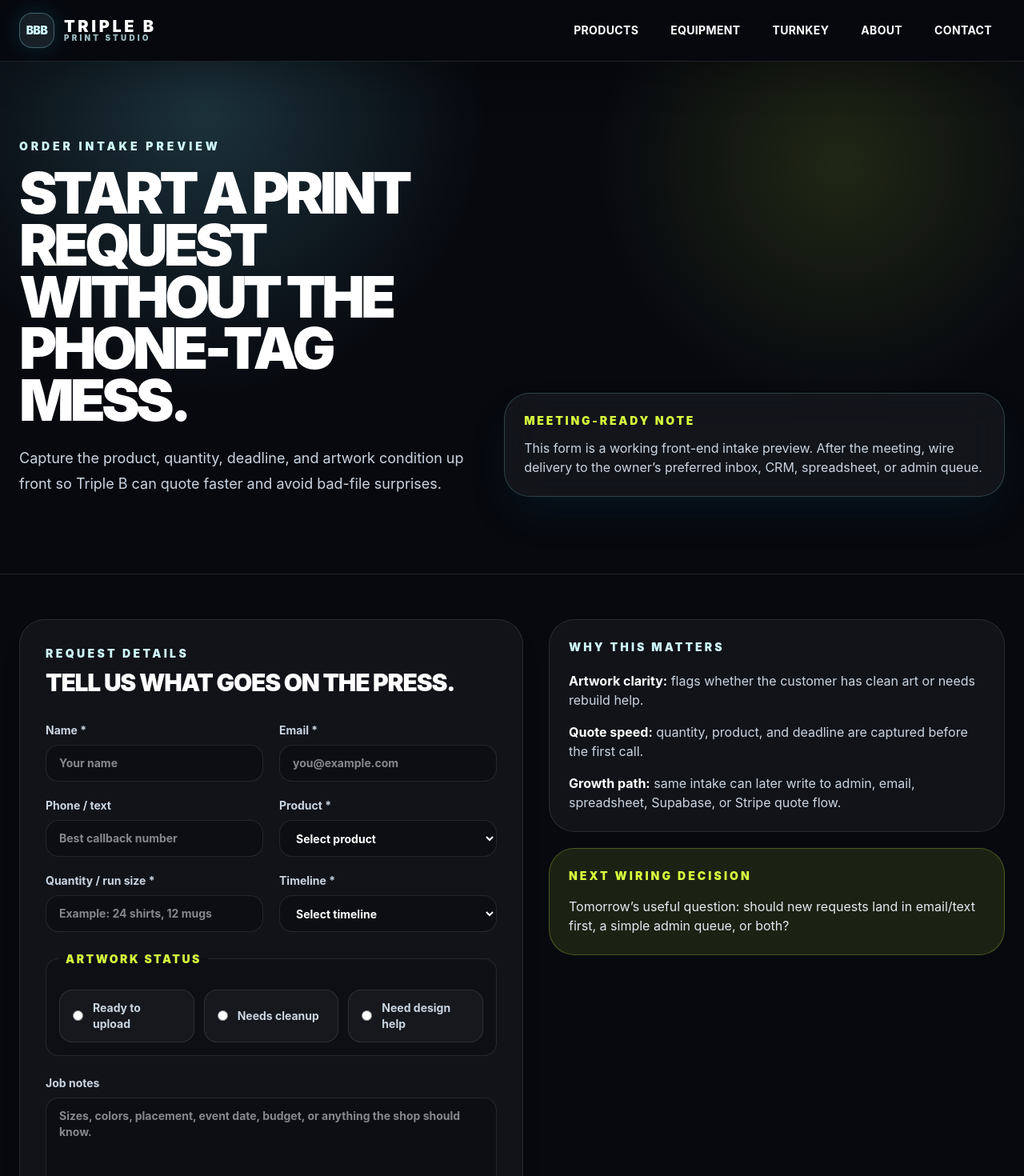
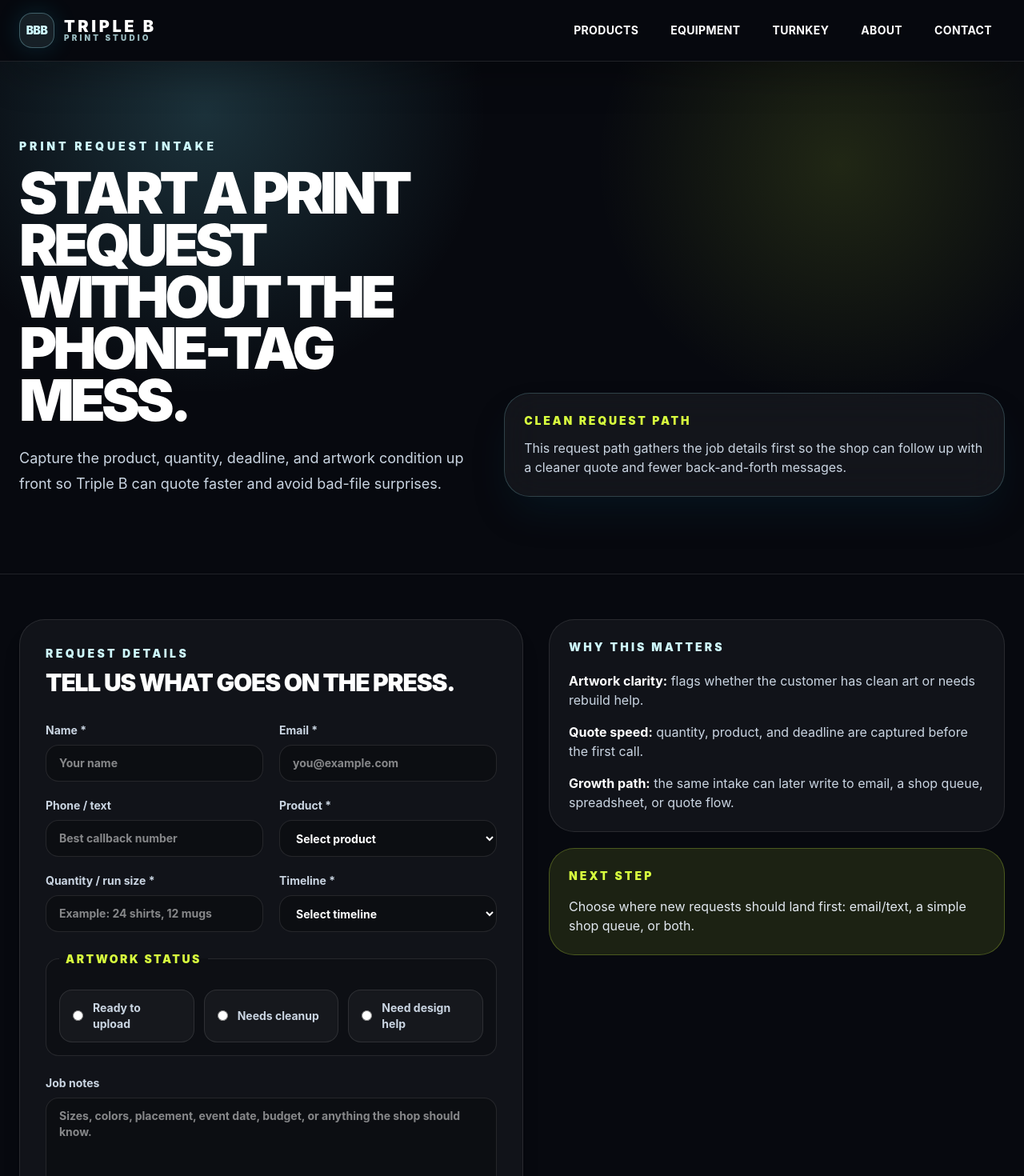
Before and after one commit to kn8-codes/triple-b-prints, a SvelteKit app: page /contact in a window 1280 px wide. Shown: the top 1470 px of the page at 80% size. Built offline with nearby package versions, Linux system fonts and the light colour scheme.

Commit message:
fix: tidy BBB final demo polish

```diff
--- a/scripts/smoke-checkout-boundary.mjs
+++ b/scripts/smoke-checkout-boundary.mjs
@@ -1,6 +1,7 @@
 #!/usr/bin/env node
 
 const baseUrl = process.env.BBB_BASE_URL ?? 'http://127.0.0.1:5174';
+const siteOrigin = new URL(baseUrl).origin;
 
 const routes = ['/', '/shop/hoodie', '/shop/success?session_id=cs_test_smoke&product=hoodie'];
 
@@ -26,6 +27,7 @@ async function smokeArtworkValidation() {
 
 	const response = await fetch(`${baseUrl}/api/validate-artwork`, {
 		method: 'POST',
+		headers: { origin: siteOrigin },
 		body: form
 	});
 	const payload = await response.json();
@@ -54,7 +56,7 @@ async function smokeCheckoutBoundary() {
 
 	const response = await fetch(`${baseUrl}/api/create-checkout-session`, {
 		method: 'POST',
-		headers: { 'content-type': 'application/json' },
+		headers: { 'content-type': 'application/json', origin: siteOrigin },
 		body: JSON.stringify(payload)
 	});
 	const body = await response.text();
--- a/src/routes/contact/+page.svelte
+++ b/src/routes/contact/+page.svelte
@@ -45,7 +45,7 @@
 		<div class="pointer-events-none absolute inset-0 bg-[radial-gradient(circle_at_20%_10%,rgba(120,232,255,0.18),transparent_30%),radial-gradient(circle_at_82%_20%,rgba(216,255,62,0.12),transparent_26%)]"></div>
 		<div class="relative mx-auto grid max-w-7xl gap-10 lg:grid-cols-[0.95fr_1.05fr] lg:items-end">
 			<div>
-				<p class="mb-4 text-sm font-black uppercase tracking-[0.28em] text-cyan-100">Order intake preview</p>
+				<p class="mb-4 text-sm font-black uppercase tracking-[0.28em] text-cyan-100">Print request intake</p>
 				<h1 class="max-w-4xl text-5xl font-black uppercase leading-[0.9] tracking-[-0.07em] sm:text-7xl">
 					Start a print request without the phone-tag mess.
 				</h1>
@@ -54,9 +54,9 @@
 				</p>
 			</div>
 			<div class="rounded-[2rem] border border-cyan-200/20 bg-white/[0.05] p-6 shadow-2xl shadow-cyan-950/30 backdrop-blur-xl">
-				<p class="text-sm font-black uppercase tracking-[0.2em] text-[#d8ff3e]">Meeting-ready note</p>
+				<p class="text-sm font-black uppercase tracking-[0.2em] text-[#d8ff3e]">Clean request path</p>
 				<p class="mt-3 text-slate-300">
-					This form is a working front-end intake preview. After the meeting, wire delivery to the owner’s preferred inbox, CRM, spreadsheet, or admin queue.
+					This request path gathers the job details first so the shop can follow up with a cleaner quote and fewer back-and-forth messages.
 				</p>
 			</div>
 		</div>
@@ -130,13 +130,13 @@
 				<ul class="mt-5 space-y-4 text-slate-300">
 					<li><strong class="text-white">Artwork clarity:</strong> flags whether the customer has clean art or needs rebuild help.</li>
 					<li><strong class="text-white">Quote speed:</strong> quantity, product, and deadline are captured before the first call.</li>
-					<li><strong class="text-white">Growth path:</strong> same intake can later write to admin, email, spreadsheet, Supabase, or Stripe quote flow.</li>
+					<li><strong class="text-white">Growth path:</strong> the same intake can later write to email, a shop queue, spreadsheet, or quote flow.</li>
 				</ul>
 			</div>
 
 			<div class="rounded-[2rem] border border-[#d8ff3e]/25 bg-[#d8ff3e]/10 p-6">
-				<p class="text-sm font-black uppercase tracking-[0.22em] text-[#d8ff3e]">Next wiring decision</p>
-				<p class="mt-4 text-slate-200">Tomorrow’s useful question: should new requests land in email/text first, a simple admin queue, or both?</p>
+				<p class="text-sm font-black uppercase tracking-[0.22em] text-[#d8ff3e]">Next step</p>
+				<p class="mt-4 text-slate-200">Choose where new requests should land first: email/text, a simple shop queue, or both.</p>
 			</div>
 
 			{#if submitted}
--- a/src/routes/equipment/+page.svelte
+++ b/src/routes/equipment/+page.svelte
@@ -117,8 +117,8 @@
 		<div class="mb-10 flex flex-col gap-4 md:flex-row md:items-end md:justify-between">
 			<div class="max-w-3xl">
 				<p class="mb-3 text-sm font-black uppercase tracking-[0.28em] text-cyan-100">Reference equipment</p>
-				<h2 class="text-3xl font-black uppercase tracking-[-0.04em] text-white sm:text-5xl">Actual xTool product imagery for the business pitch.</h2>
-				<p class="mt-4 text-lg leading-8 text-slate-300">Demo/reference images sourced from official xTool product pages. Final usage should be confirmed with approved affiliate/media terms before a permanent public launch.</p>
+				<h2 class="text-3xl font-black uppercase tracking-[-0.04em] text-white sm:text-5xl">Actual xTool product imagery for shop planning.</h2>
+				<p class="mt-4 text-lg leading-8 text-slate-300">Reference images sourced from official xTool product pages. Final usage should be confirmed with approved affiliate/media terms before a permanent public launch.</p>
 			</div>
 			<a href="https://www.xtool.com" target="_blank" rel="noopener noreferrer" class="inline-flex rounded-2xl border border-white/10 bg-white/5 px-5 py-3 text-sm font-black uppercase tracking-[0.16em] text-cyan-100 transition-colors hover:bg-cyan-200/10">xTool site →</a>
 		</div>
@@ -168,10 +168,10 @@
 		<p class="mb-3 text-sm font-black uppercase tracking-[0.28em] text-cyan-100">Meeting-ready next step</p>
 		<h2 class="text-3xl font-black uppercase tracking-[-0.04em] text-white sm:text-5xl">Use the configurator to start the conversation.</h2>
 		<p class="mx-auto mt-4 max-w-2xl text-lg leading-8 text-slate-300">
-			For the demo, start with a hoodie or T-shirt, upload art, show placement, then jump to the request form to show how the same intake can become a quote/admin queue after approval.
+			Start with a hoodie or T-shirt, upload art, show placement, then jump to the request form to show how the same intake can become a clean quote request.
 		</p>
 		<div class="mt-8 flex flex-wrap justify-center gap-4">
-			<a href="/shop/hoodie" class="rounded-2xl bg-[#d8ff3e] px-6 py-4 text-sm font-black uppercase tracking-[0.16em] text-slate-950 shadow-lg shadow-[#d8ff3e]/10 transition-transform hover:-translate-y-0.5">Demo hoodie</a>
+			<a href="/shop/hoodie" class="rounded-2xl bg-[#d8ff3e] px-6 py-4 text-sm font-black uppercase tracking-[0.16em] text-slate-950 shadow-lg shadow-[#d8ff3e]/10 transition-transform hover:-translate-y-0.5">Start with hoodie</a>
 			<a href="/contact" class="rounded-2xl border border-white/10 bg-white/5 px-6 py-4 text-sm font-black uppercase tracking-[0.16em] text-cyan-100 transition-colors hover:bg-cyan-200/10">Open request form</a>
 		</div>
 	</div>
```
